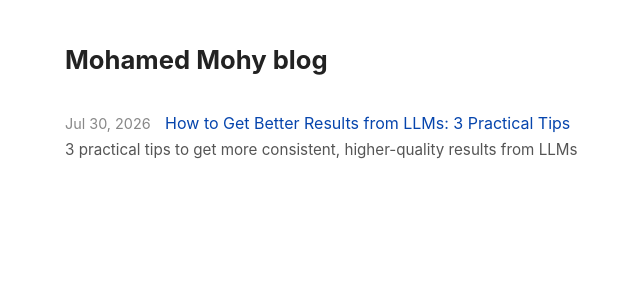
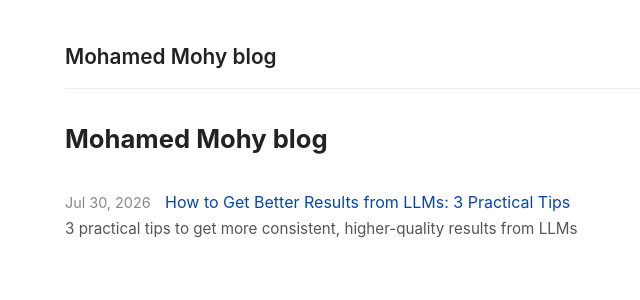
Before and after one commit to MohamedMohy10/blog, a Jekyll site: the page built from index.md, in a window 1280 px wide. Shown: the top 300 px of the page, without its empty margins (225-865 px from the left). Built offline with Jekyll 4.4.1, drawn with Linux system fonts in a browser that asks for light colours.

Commit message:
Add header with site title to default layout
Added header section with site title link.

```diff
--- a/_layouts/default.html
+++ b/_layouts/default.html
@@ -13,6 +13,17 @@
       color: #222;
       line-height: 1.6;
     }
+    header {
+      border-bottom: 1px solid #eee;
+      padding-bottom: 15px;
+      margin-bottom: 30px;
+    }
+    header a.site-title {
+      font-size: 1.3em;
+      font-weight: 600;
+      color: #222;
+      text-decoration: none;
+    }
     h1 { font-size: 1.6em; margin-bottom: 5px; }
     .tagline { color: #666; margin-top: 0; margin-bottom: 30px; }
     .post-list { list-style: none; padding: 0; }
@@ -26,6 +37,9 @@
   </style>
 </head>
 <body>
+  <header>
+    <a class="site-title" href="{{ '/' | relative_url }}">{{ site.title }}</a>
+  </header>
   {{ content }}
 </body>
 </html>
```
